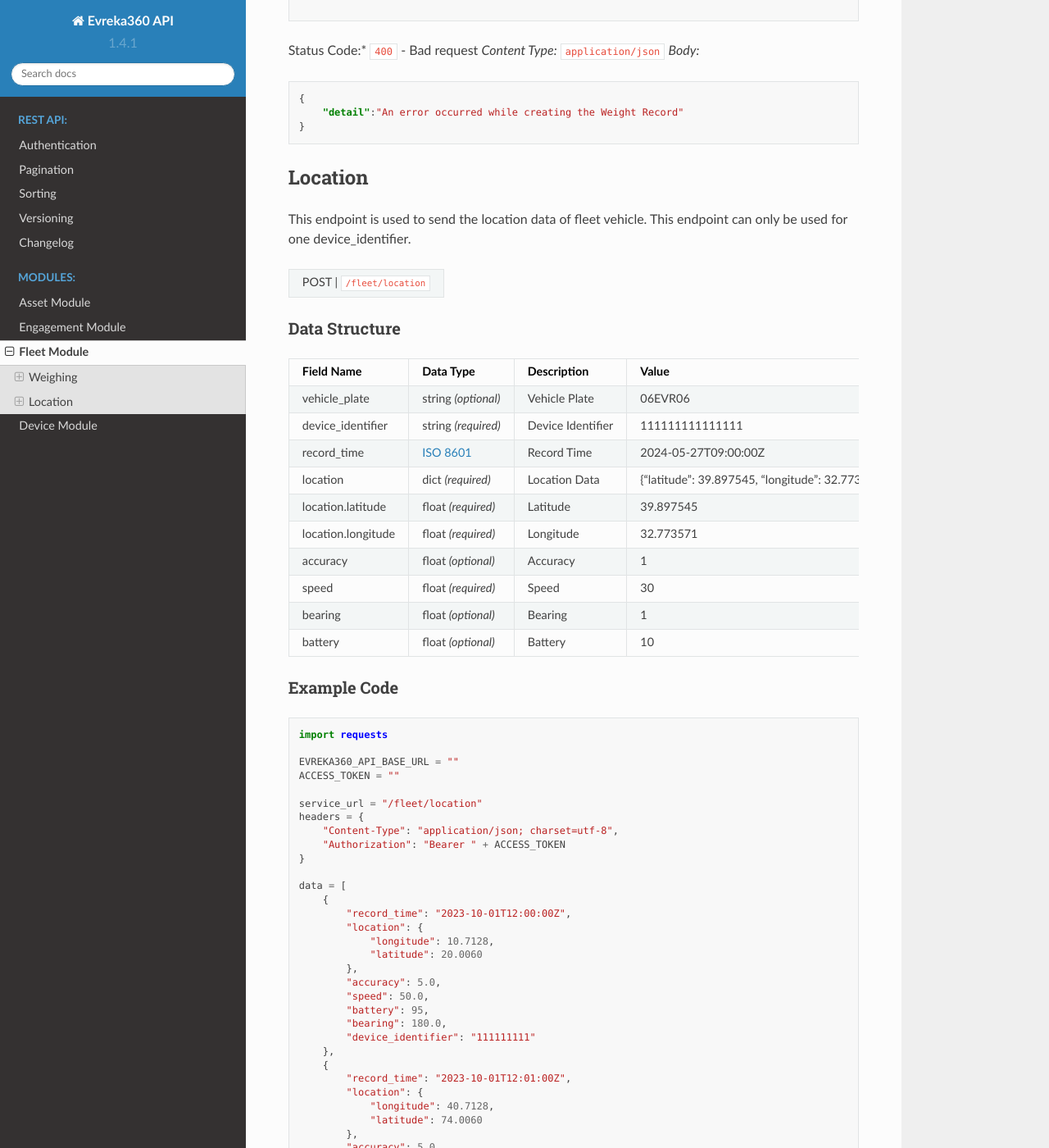
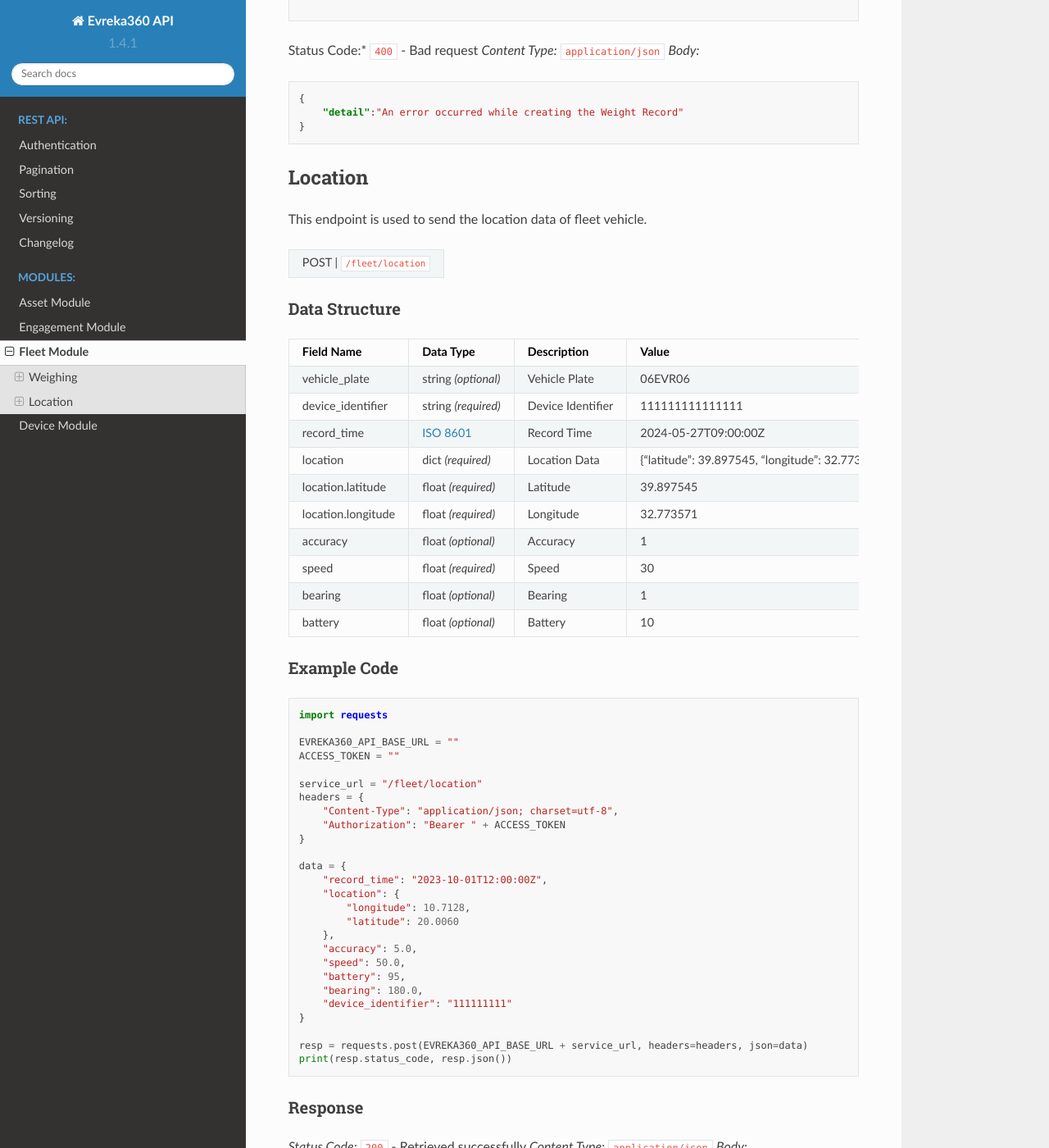
Before and after one commit to evrekadev/evreka-api-doc, a Sphinx documentation site: the page built from source/fleet/index.rst, in a window 1280 px wide and 1400 px high, scrolled down 1549 px. Shown: the whole window at 82% size. Built offline with Sphinx 7.4.7 and the Read the Docs theme 2.0.0, drawn with Linux system fonts in a browser that asks for light colours; some of the changed text lies outside the part shown.

Commit message:
Fleet location service request example updated.

```diff
--- a/source/fleet/index.rst
+++ b/source/fleet/index.rst
@@ -105,7 +105,7 @@ Status Code:* ``400`` - Bad request
 
 Location
 ----------------
-This endpoint is used to send the location data of fleet vehicle. This endpoint can only be used for one device_identifier.
+This endpoint is used to send the location data of fleet vehicle.
 
 .. table::
 
@@ -159,32 +159,18 @@ Example Code
         "Authorization": "Bearer " + ACCESS_TOKEN
     }
 
-    data = [
-        {
-            "record_time": "2023-10-01T12:00:00Z",
-            "location": {
-                "longitude": 10.7128,
-                "latitude": 20.0060
-            },
-            "accuracy": 5.0,
-            "speed": 50.0,
-            "battery": 95,
-            "bearing": 180.0,
-            "device_identifier": "111111111"
+    data = {
+        "record_time": "2023-10-01T12:00:00Z",
+        "location": {
+            "longitude": 10.7128,
+            "latitude": 20.0060
         },
-        {
-            "record_time": "2023-10-01T12:01:00Z",
-            "location": {
-                "longitude": 40.7128,
-                "latitude": 74.0060
-            },
-            "accuracy": 5.0,
-            "speed": 40.0,
-            "battery": 80,
-            "bearing": 180.0,
-            "device_identifier": "111111111"
-        }
-    ]
+        "accuracy": 5.0,
+        "speed": 50.0,
+        "battery": 95,
+        "bearing": 180.0,
+        "device_identifier": "111111111"
+    }
 
     resp = requests.post(EVREKA360_API_BASE_URL + service_url, headers=headers, json=data)
     print(resp.status_code, resp.json())
```
